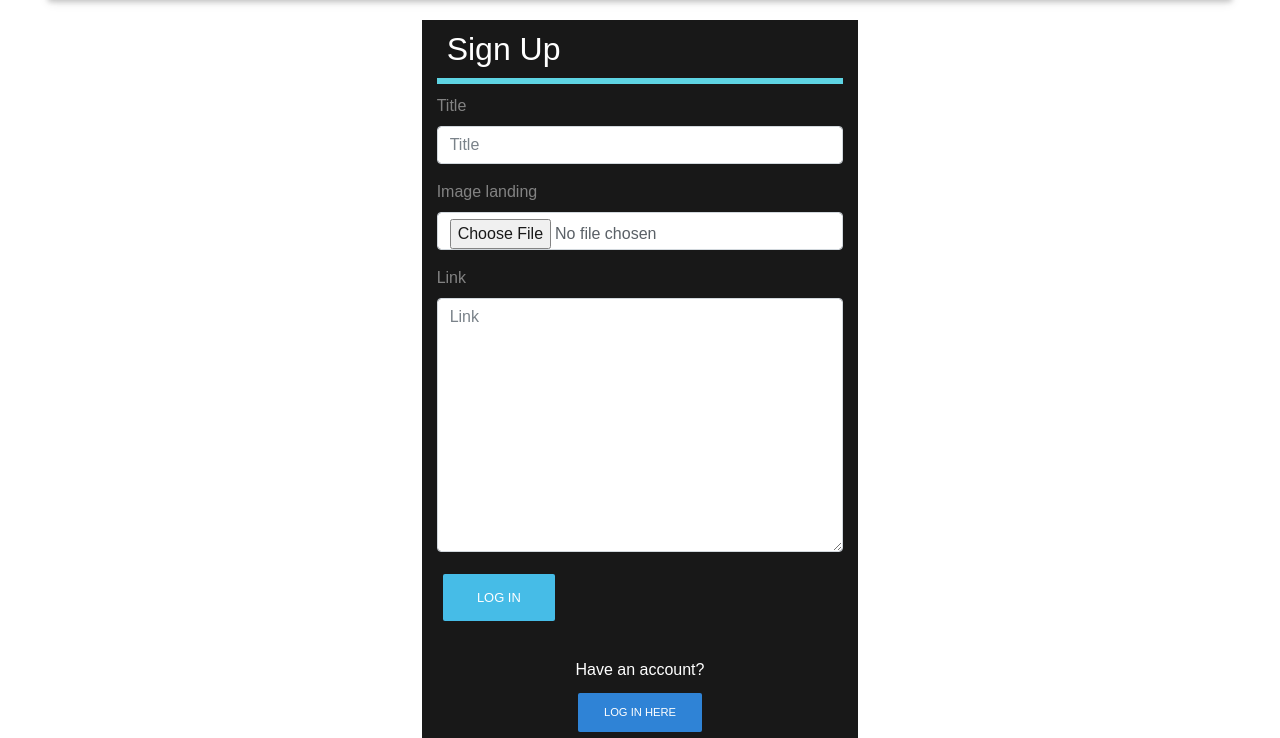
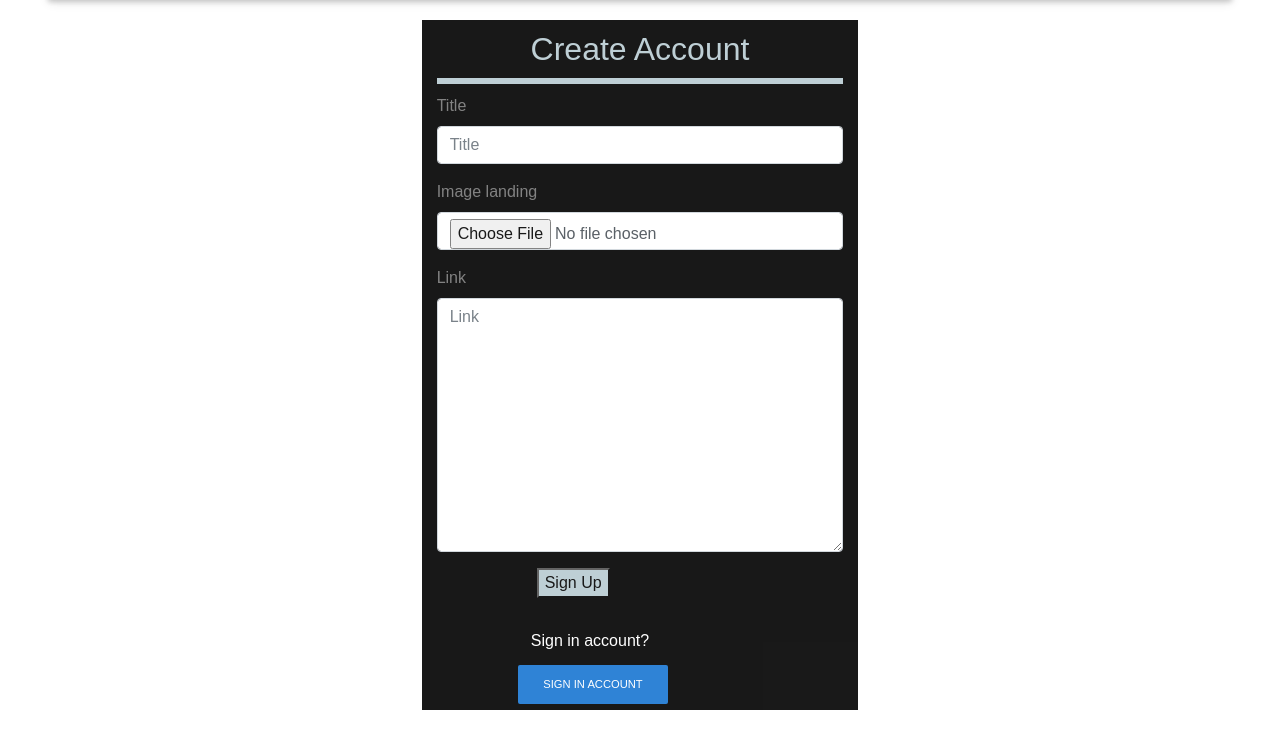
Before and after one commit to usanaseFrancoise/award, a Django app: template awardapp/templates/registration/registration_form.html in a window 1280 px wide. Shown: the part 121-859 px from the top of that part. After the commit the page ends 831 px from the top of that part, so only its background shows below. Run offline with Django 3.2, Linux system fonts and the light colour scheme; the template is opened without the code that fills it: values named after a table or form of the project are taken from there, others are empty; the page is wider than the window, and the part outside it is not shown; some libraries are stand-ins or nearby versions.

Commit message:
templates

```diff
--- a/awardapp/templates/navbar.html
+++ b/awardapp/templates/navbar.html
@@ -32,7 +32,7 @@
             </a>
 
 
-            <a href="{% url 'post_site' %}" id="projects">SUBMIT PROJECT</a>
+            <a  style="color: black;background-color: rgb(150, 167, 206);margin-left:5px;font-weight: bold"    href="{% url 'post_site' %}" id="projects">SUBMIT PROJECT</a>
 
 
         {% else %}
--- a/awardapp/templates/registration/login.html
+++ b/awardapp/templates/registration/login.html
@@ -10,14 +10,14 @@
     </div>
     <div class="col-md-4 " id="form" style="color:white;
     font-family: sans-serif;margin-top: 20px;background: 	#000000;opacity:0.9;" >
-        <h2 style="border-bottom:6px solid #4DD0E1;margin-bottom: 10px;padding: 10px;">Log In</h2>
+        <h2 style="border-bottom:6px solid rgb(184, 202, 209);color: rgb(184, 202, 209);text-align: center;margin-bottom: 10px;padding: 10px;">Log In</h2>
         <form action="/accounts/login/" method="POST" style="color:#757575;" class="login-box">
             {% csrf_token %}
             {% bootstrap_form form %}
 
             <div class="form-group">
-                <input type="submit" class="btn btn-info btn-rounded waves-effect text-center" value="Log In"
-                    style="text-align:center;">
+                <input type="submit" style="background-color: rgb(184, 202, 209);margin-left: 140px" value="Log In"
+                    >
             </div>
             <input type="hidden" name="next" value="/">
         </form>
--- a/awardapp/templates/registration/registration_form.html
+++ b/awardapp/templates/registration/registration_form.html
@@ -10,21 +10,21 @@
     </div>
     <div class="col-md-4 " id="form" style="color:white;
     font-family: sans-serif;margin-top: 20px;background: 	#000000;opacity:0.9;" >
-        <h2 style="border-bottom:6px solid #4DD0E1;margin-bottom: 10px;padding: 10px;">Sign Up</h2>
+        <h2 style="border-bottom:6px solid ;margin-bottom: 10px;padding: 10px;color: rgb(184, 202, 209);text-align: center">Create Account</h2>
         <form action="/accounts/register/" method="POST" style="color:#757575;" class="login-box">
             {% csrf_token %}
             {% bootstrap_form form layout='inline' %}
 
             <div class="form-group">
-                <input type="submit" class="btn btn-info btn-rounded waves-effect text-center" value="Log In"
+                <input type="submit" style="background-color: rgb(184, 202, 209);margin-left: 100px" value="Sign Up"
                     style="text-align:center;">
             </div>
             <input type="hidden" name="next" value="{{next}}">
         </form>
         <div class="panel panel-default text-center">
             <hr>
-            <h6 class="text-center  white-text text-muted">Have an account?</h6>
-            <a href="/accounts/login" class="btn btn-blue btn-md text-center sm">Log In Here</a>
+            <h6 style="margin-right: 100px">Sign in account?</h6>
+            <a style="margin-right: 100px;background-color: rgb(184, 202, 209)" href="/accounts/login" class="btn btn-blue btn-md text-center sm">Sign In account</a>
 
         </div>
     </div>
--- a/awardproject/settings.py
+++ b/awardproject/settings.py
@@ -40,6 +40,7 @@
     'awardapp',
     'tinymce',
     'url_or_relative_url_field',
+    'bootstrap4',
 
 ]
 
```
